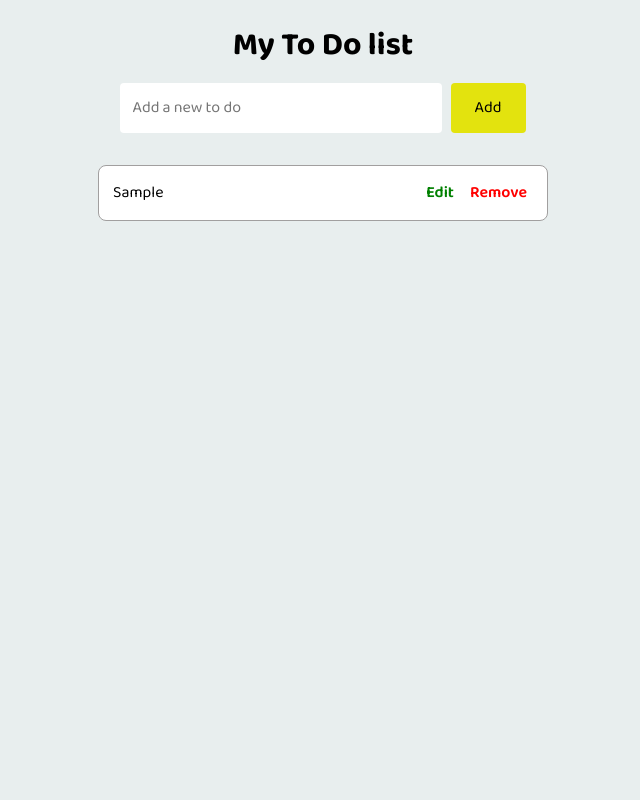
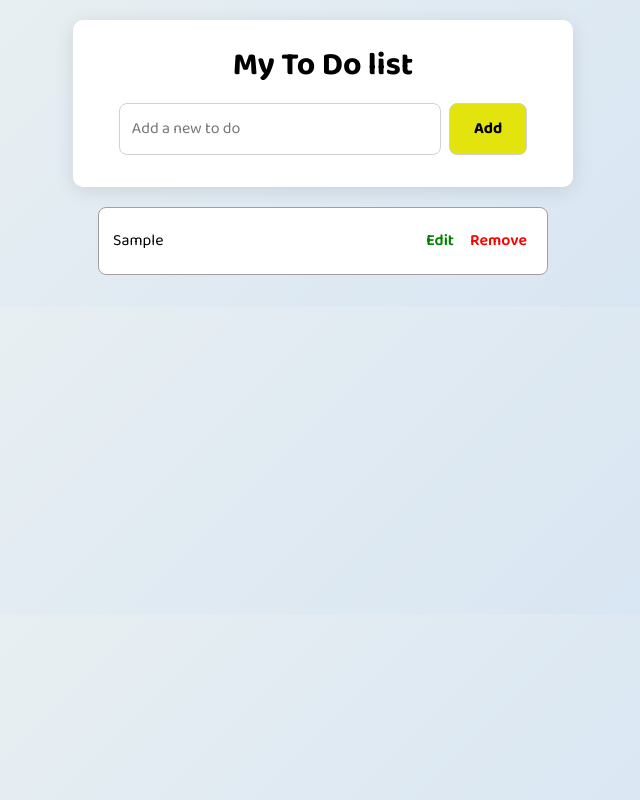
Before and after one commit to Rishu00001/To-do-List, a plain HTML site: page index.html in a window 1280 px wide. Both pictures are taken after typing "Sample" into the empty fields and a click on the button "Add". Shown: the whole page, without its empty margins (317-957 px from the left). Drawn offline with Linux system fonts and the light colour scheme.

Commit message:
Third commit

```diff
--- a/style.css
+++ b/style.css
@@ -1,87 +1,123 @@
-
 @import url('https://fonts.googleapis.com/css2?family=Baloo+Bhai+2:wght@400..800&family=Poppins:ital,wght@0,100;0,200;0,300;0,400;0,500;0,600;0,700;0,800;0,900;1,100;1,200;1,300;1,400;1,500;1,600;1,700;1,800;1,900&family=Roboto:ital,wght@0,100;0,300;0,400;0,500;0,700;0,900;1,100;1,300;1,400;1,500;1,700;1,900&display=swap');
 
-*{
+* {
     margin: 0;
     padding: 0;
     box-sizing: border-box;
     font-family: "Baloo Bhai 2", sans-serif;
 }
-body{
-    background-color: rgba(232,238,238);
+
+body {
+    background: linear-gradient(135deg, rgba(232, 238, 238, 0.8), rgba(200, 220, 240, 0.8));
+    font-size: 16px;
 }
-.container{
+
+.container {
     display: flex;
     flex-direction: column;
     align-items: center;
     flex-wrap: wrap;
+    padding: 20px;
 }
-.inputcontainer{
+
+.inputcontainer {
     width: 100%;
     max-width: 500px;
     text-align: center;
     padding: 20px;
+    background: #fff;
+    border-radius: 10px;
+    box-shadow: 0 4px 20px rgba(0, 0, 0, 0.1);
 }
-.inputcontainer input{
-    border: none;
+
+.inputcontainer input {
+    border: 1px solid #d1d1d1;
     outline: none;
     padding: 12px;
     margin-block: 12px;
-    border-radius: 4px;
+    border-radius: 8px;
     font-size: 1rem;
+    transition: border-color 0.3s;
 }
-.inputcontainer input[type = "text"]{
+
+.inputcontainer input[type="text"] {
     width: 70%;
 }
-.inputcontainer input[type = "button"]{
+
+.inputcontainer input[type="text"]:focus {
+    border-color: rgb(227, 227, 14);
+}
+
+.inputcontainer input[type="button"] {
     background-color: rgb(227, 227, 14);
     margin-left: 5px;
     cursor: pointer;
     padding: 12px 24px;
+    border-radius: 8px;
+    font-weight: bold;
+    transition: background-color 0.3s, transform 0.2s;
 }
-.inputcontainer input[type = "button"]:hover{
+
+.inputcontainer input[type="button"]:hover {
     background-color: #d5d546;
+    transform: translateY(-2px);
 }
-ul{
+
+ul {
     width: 100%;
     max-width: 450px;
-    /* display: flex;
-    flex-direction: column;
-    align-items: center; */
+    padding: 0;
+    margin-top: 20px;
 }
-ul li{
+
+ul li {
     list-style: none;
     cursor: pointer;
     margin-block-end: 12px;
     border-radius: 8px;
-    border: 0.125px solid #a19f9f;
-    padding: 6px 12px;
+    border: 1px solid #a19f9f;
+    padding: 12px;
     background-color: #ffffff;
     display: flex;
     align-items: center;
     justify-content: space-between;
-    transition: background-color 0.5s;
+    transition: background-color 0.3s, transform 0.2s;
+}
 
+
+ul li:hover {
+    background-color: #f0f0f0;
+    transform: translateY(-2px);
 }
-ul li:hover{
-    background-color: #cbcaca;
-}
-ul li p{
+
+ul li p {
     flex-grow: 1;
     padding: 2px;
 }
-.btn{
+
+.btn {
     border: none;
     outline: none;
     font-size: 16px;
-    background : none;
+    background: none;
     font-weight: 600;
     cursor: pointer;
     padding: 8px;
+    transition: color 0.3s;
 }
-.deletebtn{
+
+.deletebtn {
     color: #ff0000;
 }
-.editbtn{
+
+.deletebtn:hover {
+    color: #ff4d4d;
+}
+
+.editbtn {
     color: #008000;
 }
+
+.editbtn:hover {
+    color: #4caf50;
+}
```
